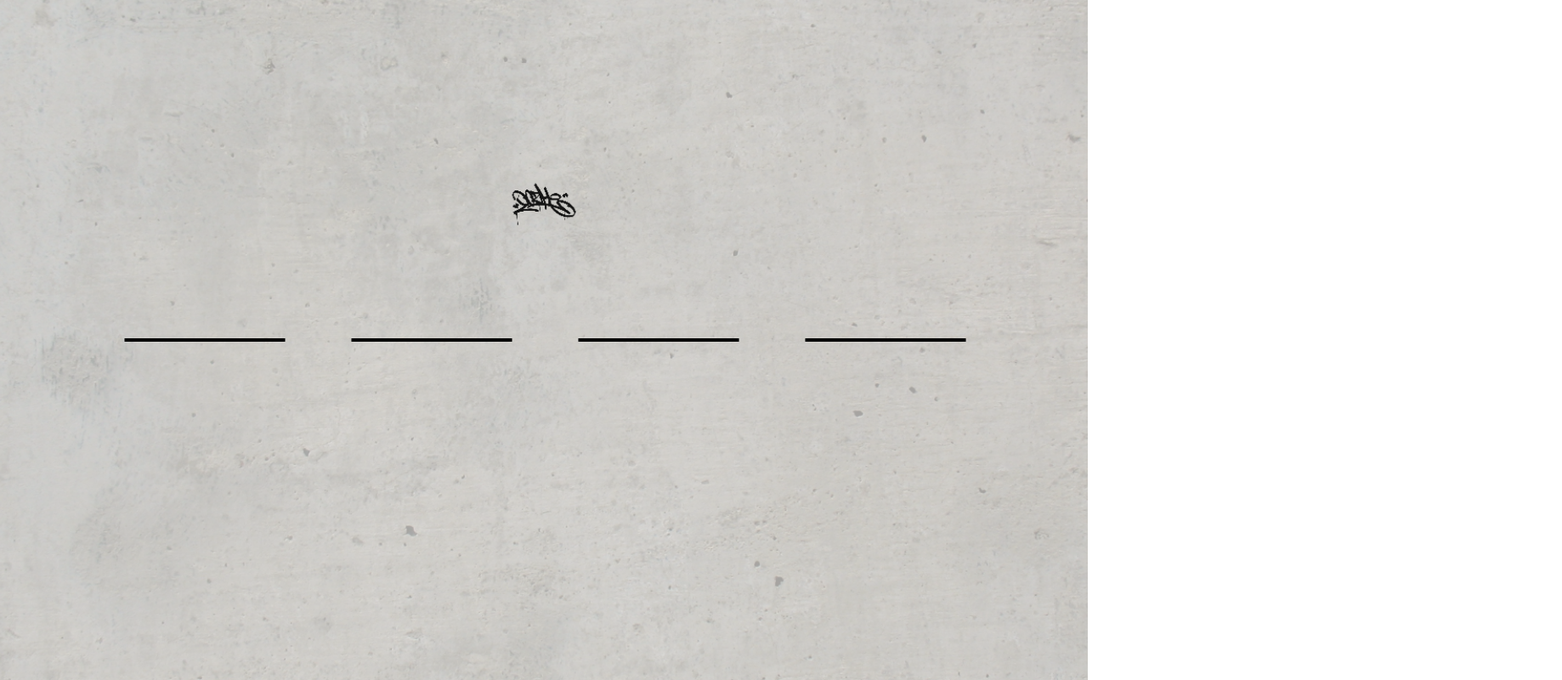
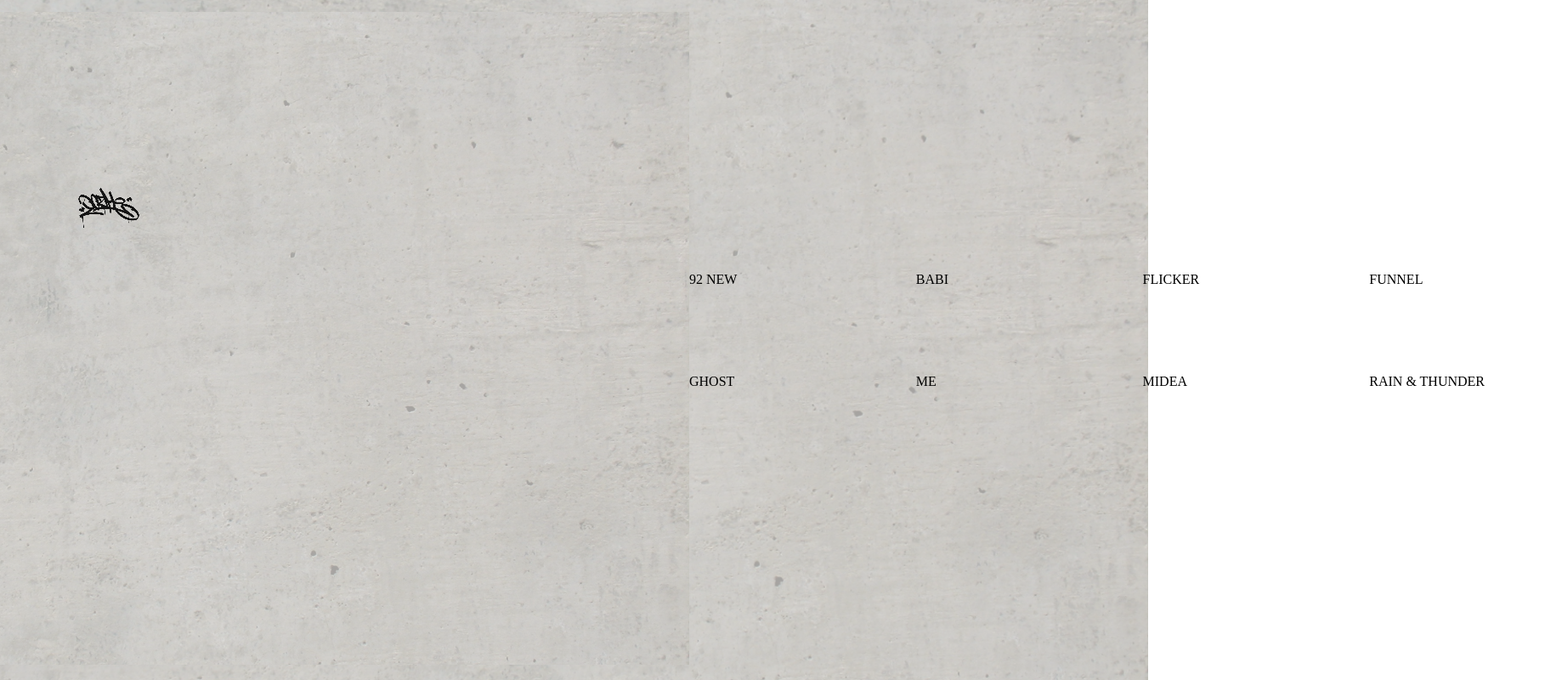
Before and after one commit to Oozhe9/oozhe-website, a plain HTML site: page index.html in a window 1280 px wide. Shown: the whole page at 85% size, 1838 px wide, since content can reach past the window. Drawn offline with Linux system fonts and the light colour scheme.

Commit message:
Update index.html

```diff
--- a/index.html
+++ b/index.html
@@ -1,26 +1,62 @@
+<!DOCTYPE html>
+<html lang="en">
+
+<head>
+  <meta charset="UTF-8">
+  <meta name="viewport" content="width=device-width, initial-scale=1.0">
+
+  <title>OOZHE</title>
+
   <link rel="stylesheet" href="style.css">
+</head>
+
+<body>
 
   <div class="site">
 
+    <div class="logo">
+      <img src="Untitled design.png" alt="OOZHE">
+    </div>
+
     <div class="tracks">
 
-    <div class="player" data-audio="/Oozhe - Ride On.mp3">
-      <div class="flatline"></div>
+      <div class="player" data-audio="music/Oozhe - 92 NEW.mp3">
+        <div class="track-name">92 NEW</div>
         <canvas class="waveform"></canvas>
       </div>
 
-    <div class="player" data-audio="/Oozhe - Ride On.mp3">
-      <div class="flatline"></div>
+      <div class="player" data-audio="music/Oozhe - BABI.mp3">
+        <div class="track-name">BABI</div>
         <canvas class="waveform"></canvas>
       </div>
 
-    <div class="player" data-audio="/Oozhe - Ride On.mp3">
-      <div class="flatline"></div>
+      <div class="player" data-audio="music/Oozhe - Flicker 2026.mp3">
+        <div class="track-name">FLICKER</div>
         <canvas class="waveform"></canvas>
       </div>
 
-    <div class="player" data-audio="/Oozhe - Ride On.mp3">
-      <div class="flatline"></div>
+      <div class="player" data-audio="music/Oozhe - Funnel Web.mp3">
+        <div class="track-name">FUNNEL</div>
+        <canvas class="waveform"></canvas>
+      </div>
+
+      <div class="player" data-audio="music/Oozhe - Ghost 2026.mp3">
+        <div class="track-name">GHOST</div>
+        <canvas class="waveform"></canvas>
+      </div>
+
+      <div class="player" data-audio="music/Oozhe - ME 2026.mp3">
+        <div class="track-name">ME</div>
+        <canvas class="waveform"></canvas>
+      </div>
+
+      <div class="player" data-audio="music/Oozhe - MIDEA 2026.mp3">
+        <div class="track-name">MIDEA</div>
+        <canvas class="waveform"></canvas>
+      </div>
+
+      <div class="player" data-audio="music/Oozhe - Rain & Thunder.mp3">
+        <div class="track-name">RAIN & THUNDER</div>
         <canvas class="waveform"></canvas>
       </div>
 
@@ -28,5 +64,7 @@
 
   </div>
 
-<script src="https://unpkg.com/wavesurfer.js@7"></script>
   <script src="script.js"></script>
+
+</body>
+</html>
```
Lines whose indentation alone changed are shown as unchanged.
